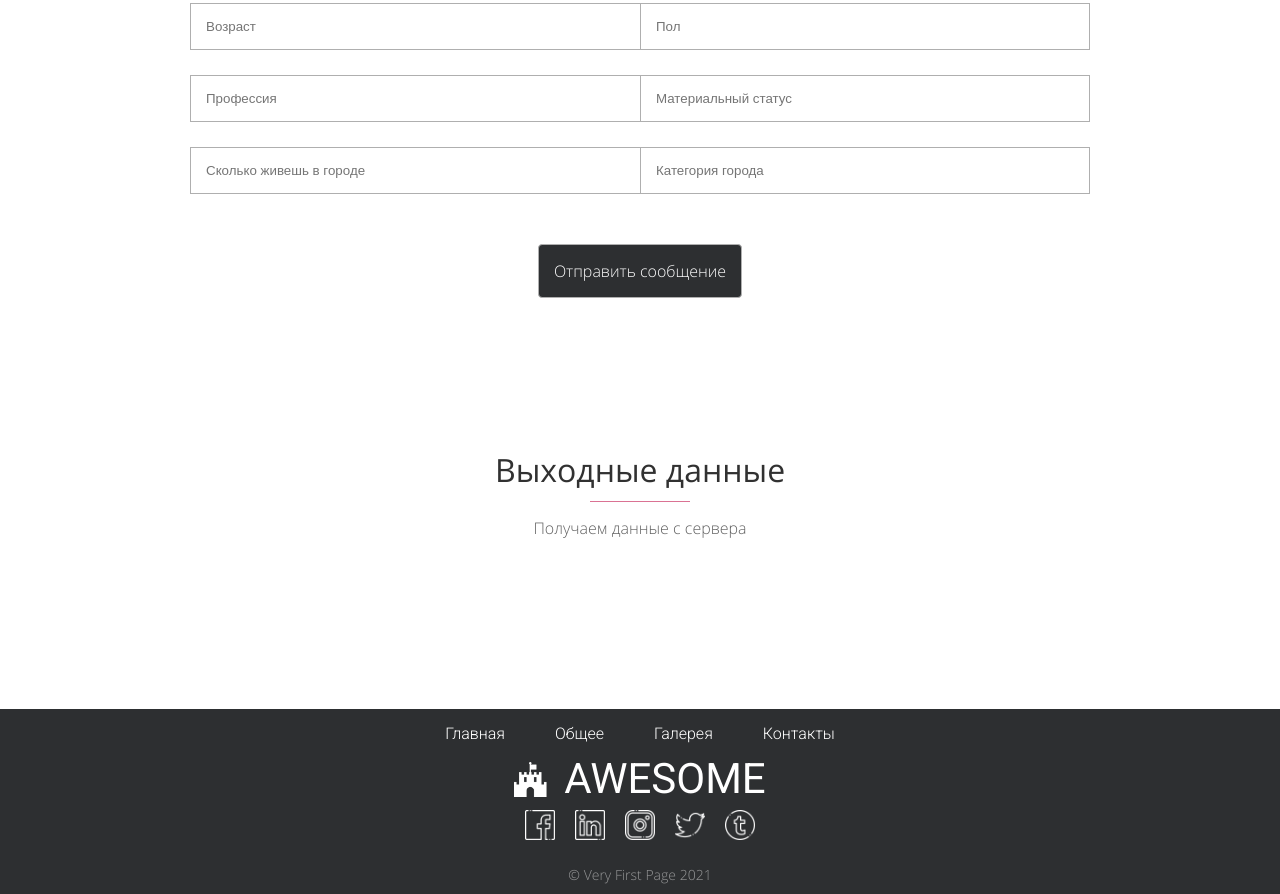
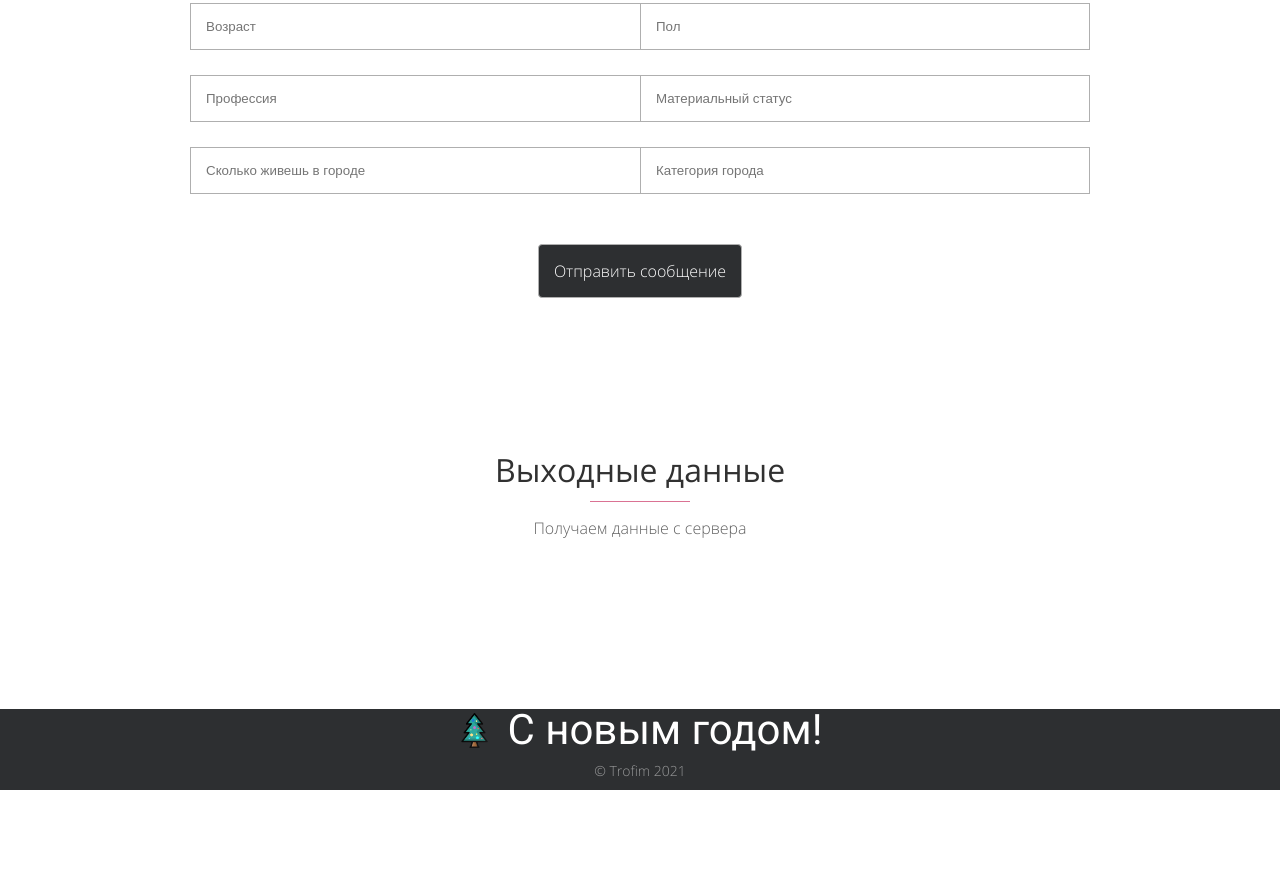
Before and after one commit to kirilltrofim/coursePython, a plain HTML site: page frontend/index.html in a window 1280 px wide. Shown: the part 558-1452 px from the top of the page. After the commit the page ends 1348 px from the top, so only its background shows below. Drawn offline with Linux system fonts and the light colour scheme.

Commit message:
stepFour

```diff
--- a/frontend/css/style.css
+++ b/frontend/css/style.css
@@ -257,6 +257,7 @@ footer nav a:hover {
   margin: 80px;
 }
 .testimonials-container {
+  text-align: center;
   max-width: 960px;
   margin: 60px auto;
   overflow: hidden;
--- a/frontend/index.html
+++ b/frontend/index.html
@@ -3,7 +3,7 @@
   <head>
     <meta charset="utf-8">
     <meta name="viewport" content="width=device-width, initial-scale=1.0">
-    <title>My very first page</title>
+    <title>Trofim</title>
     <link rel="stylesheet" type="text/css" href="css/fonts.css">
     <link rel="stylesheet" type="text/css" href="css/style.css">
 
@@ -19,7 +19,7 @@
     <header>
       <!-- меню страницы -->
       <nav>
-        <img src="img/fort-icon.png" alt="Логотип сайта">
+        <img src="img/iconXmas.png" alt="Логотип сайта">
         <ul>
           <li><a href="#main" class="menu-element" data-link="main" title="На главную">Главная</a></li>
           <li><a href="#input" class="menu-element" data-link="input" title="Вводные данные">Вводные данные</a></li>
@@ -33,7 +33,7 @@
     <!-- основной контент сайта -->
     <main>
       <section id="main">
-        <img class="top-image" src="img/01.jpg" alt="Обложка страницы">
+        <img class="top-image" src="img/backgrounds/01.jpg" alt="Обложка страницы">
       </section>
       <section class="contact" id="input">
         <h2 class="main-title">Вводные данные</h2>
@@ -64,36 +64,12 @@
     </main>
     <!-- подвал страницы -->
     <footer>
-      <nav>
-        <ul>
-          <li><a href="#" class="menu-element" data-link="top" title="На главную">Главная</a></li>
-          <li><a href="#" class="menu-element" data-link="services" title="Общая информация">Общее</a></li>
-          <li><a href="#" class="menu-element" data-link="portfolio" title="Фотогалерея">Галерея</a></li>
-          <li><a href="#" class="menu-element" data-link="contact" title="Контактная информация">Контакты</a></li>
-        </ul>
-      </nav>
+
       <div class="brand">
-        <img src="img/fort-icon.png" alt="Логотип сайта">
-        <span>AWESOME</span>
+        <img src="img/iconXmas.png" alt="Логотип сайта">
+        <span>С новым годом!</span>
       </div>
-      <div class="social">
-        <a href="#" title="Facebook" target="_blank">
-          <img class="social-img" src="img/social/001-facebook.png" alt="Facebook">
-        </a>
-        <a href="#" title="LinkedIn" target="_blank">
-          <img class="social-img" src="img/social/004-linkedin.png" alt="LinkedIn">
-        </a>
-        <a href="#" title="Instagram" target="_blank">
-          <img class="social-img" src="img/social/005-instagram.png" alt="Instagram">
-        </a>
-        <a href="#" title="Twitter" target="_blank">
-          <img class="social-img" src="img/social/007-twitter.png" alt="Twitter">
-        </a>
-        <a href="#" title="Tumblr" target="_blank">
-          <img class="social-img" src="img/social/010-tumblr.png" alt="Tumblr">
-        </a>
-      </div>
-      <div class="copyright">© Very First Page 2021</div>
+      <div class="copyright">© Trofim 2021</div>
     </footer>
   </body>
 </html>
```
Also changed, not shown: frontend/img/iconXmas.png (added), 7 other files.
